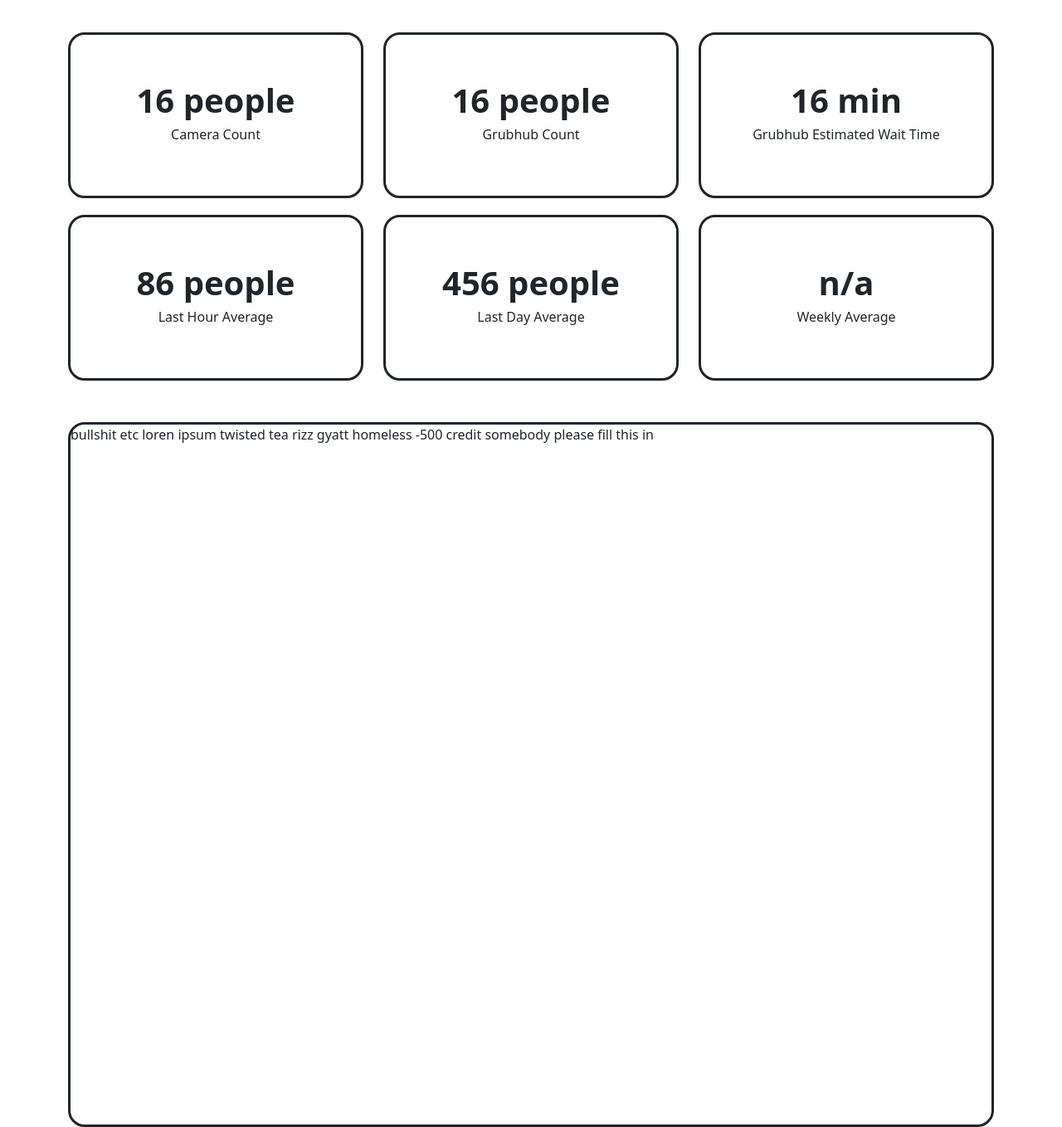
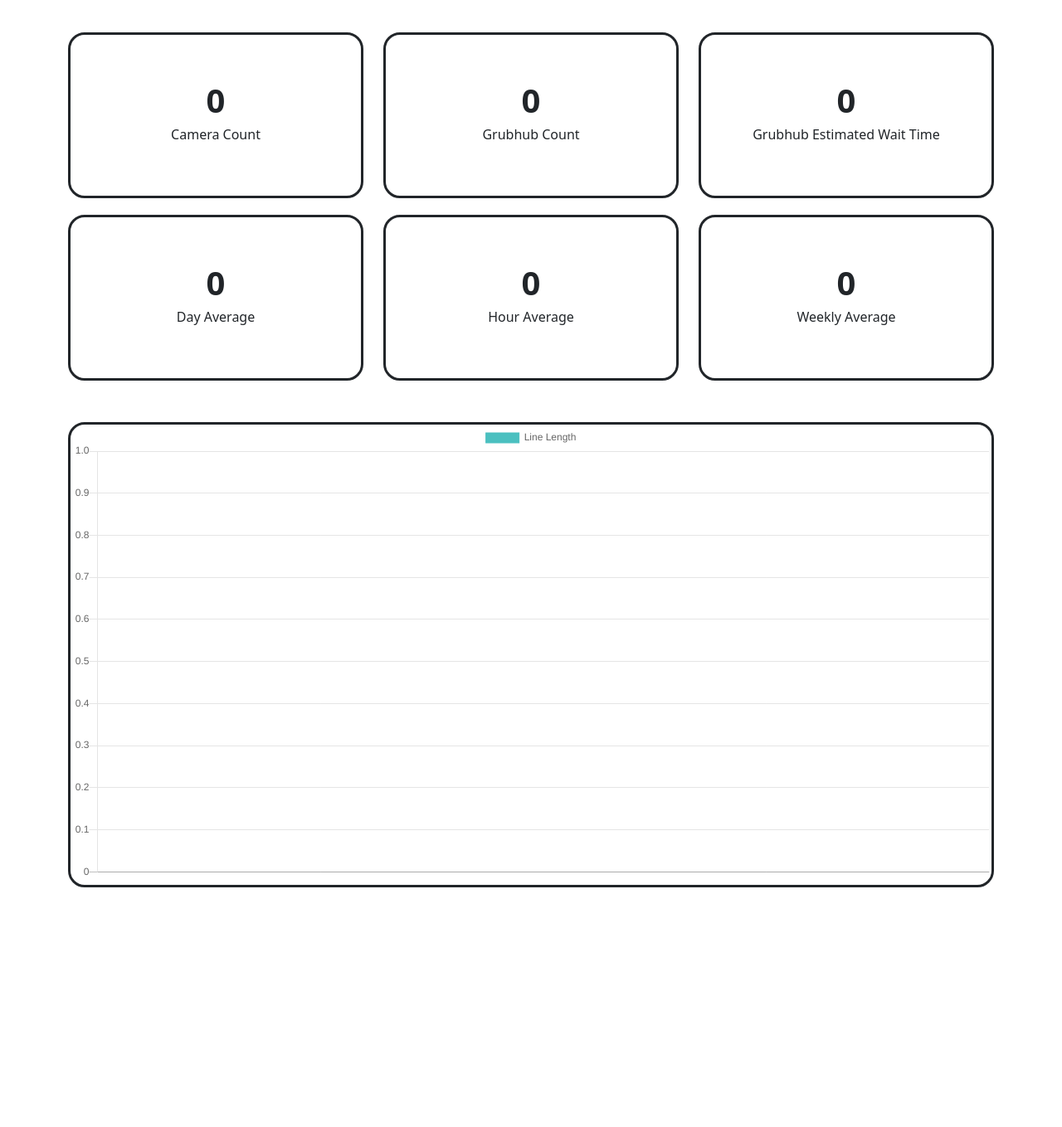
Before and after one commit to PrestonXPitzer/vt-hacks-24, a Flask app: template app/templates/beta.html in a window 1280 px wide. Shown: the part 511-1870 px from the top of the page at 83% size. After the commit the page ends 1581 px from the top, so only its background shows below. Run offline with Flask 3, Linux system fonts and the light colour scheme; the template is opened without the code that fills it, so the values that code supplies are empty; some libraries are stand-ins or nearby versions.

Commit message:
new website switch

```diff
--- a/app/app.py
+++ b/app/app.py
@@ -18,7 +18,7 @@ app = Flask(__name__)
 
 @app.route('/')
 def index():
-    return render_template('index.html')
+    return render_template('beta.html')
 
 @app.route('/video_feed')
 def video_feed():
--- a/app/static/styles/styles.css
+++ b/app/static/styles/styles.css
@@ -38,9 +38,25 @@ img {
     margin-bottom: 10px;
 }
 
-.about {
+.chart {
     margin-top: 40px;
     border: solid;
-    height: 850px;
     border-radius: 20px;
 }
+
+.about {
+    border: solid;
+    border-radius: 20px;
+    height: 200px;
+}
+
+.gif {
+    border: solid;
+    border-radius: 20px;
+    height: 20px
+}
+#lineLengthChart {
+    width: 100% !important;
+    height: 100% !important;
+    border-radius: 15px; /* Adjust the value as needed */
+}
--- a/app/templates/beta.html
+++ b/app/templates/beta.html
@@ -28,12 +28,14 @@
             </div>
             <div class="col">
                 <div class="bigstats bg-body-tertiary">
-                    <h1 style="font-weight: bold;">16 people</h1>
+                    <h1 style="font-weight: bold;">
+                        <div id="total-line">0</div>
+                    </h1>
                     <h6>Total Line Count</h6>
                 </div>
                 <div class="bigstats bg-body-tertiary">
-                    <h1 style="font-weight: bold;">40 min</h1>
-                    <h4 style="color: red;">▲ increasing</h4>
+                    <h1 style="font-weight: bold;"><div id="total-wait">0 min</div></h1>
+                    <h4><div id="trend">▲ increasing</div></h4>
                     <h6>Total Estimated Wait Time</h6>
                 </div>
             </div>
@@ -41,19 +43,19 @@
         <div class="row">
             <div class="col">
                 <div class="auxstats">
-                    <h1 style="font-weight: bold;">16 people</h1>
+                    <h1 style="font-weight: bold;"><div id="camera-line">0</div></h1>
                     <h6>Camera Count</h6>
                 </div>
             </div>
             <div class="col">
                 <div class="auxstats">
-                    <h1 style="font-weight: bold;">16 people</h1>
+                    <h1 style="font-weight: bold;"><div id="grub-line">0</div></h1>
                     <h6>Grubhub Count</h6>
                 </div>
             </div>
             <div class="col">
                 <div class="auxstats">
-                    <h1 style="font-weight: bold;">16 min</h1>
+                    <h1 style="font-weight: bold;"><div id="grub-wait">0</div></h1>
                     <h6>Grubhub Estimated Wait Time</h6>
                 </div>
             </div>
@@ -61,50 +63,68 @@
         <div class="row">
             <div class="col">
                 <div class="auxstats">
-                    <h1 style="font-weight: bold;">86 people</h1>
-                    <h6>Last Hour Average</h6>
+                    <h1 style="font-weight: bold;"><div id="day-avg">0</div></h1>
+                    <h6>Day Average</h6>
                 </div>
             </div>
             <div class="col">
                 <div class="auxstats">
-                    <h1 style="font-weight: bold;">456 people</h1>
-                    <h6>Last Day Average</h6>
+                    <h1 style="font-weight: bold;"><div id="hour-avg">0</div></h1>
+                    <h6>Hour Average</h6>
                 </div>
             </div>
             <div class="col">
                 <div class="auxstats">
-                    <h1 style="font-weight: bold;">n/a</h1>
+                    <h1 style="font-weight: bold;"><div id="week-avg">0</div></h1>
                     <h6>Weekly Average</h6>
                 </div>
             </div>
         </div>
         <div class="row">
             <div class="col">
-                <div class="about">
-                    bullshit etc loren ipsum twisted tea rizz gyatt homeless -500 credit somebody please fill this in
+                <div class="chart">
+                    <button id="toggleMode" style="display: none;">Switch to Hourly View</button>
+                    <canvas id="lineLengthChart"></canvas>
                 </div>
 
             </div>
         </div>
+        <div class="row">
+            <div class="col">
+                <div>
+                </div>
+            </div>
+            <div class="col">
+                <div>
+                </div>
+            </div>
+        </div>
     </div>
 
+    <script>
+        function update() {
+            fetch('/computed-data')
+                .then(response => response.json())
+                .then(data => {
+                    console.log(data)
+                    document.getElementById("camera-line").innerHTML = String(data.lineLength);
+                    document.getElementById("hour-avg").innerHTML = String(data.hourlyAverage);
+                    document.getElementById("day-avg").innerHTML = String(data.dailyAverage);
+                    document.getElementById("week-avg").innerHTML = String(data.weeklyAverage);
+                    document.getElementById("grub-line").innerHTML = String(4);
+                    document.getElementById("grub-wait").innerHTML = String(Math.round((4*40) / 60));
+                    document.getElementById("total-wait").innerHTML = String(Math.round(((data.lineLength + data.grubHub) * 40) / 60));
+                    document.getElementById("total-line").innerHTML = String(data.lineLength + data.grubHub);
 
-
-
-
-
-
-
-
-
-
-
-
-
-
-
-
-
+                    if(data.isIncreasing) {
+                        document.getElementById("trend").innerHTML = "▲ increasing"
+                    } else {
+                        document.getElementById("trend").innerHTML = "▼ decreasing"
+                    }
+                })
+        }
+        setInterval(update, 5000); // Update every 5 seconds
+    </script>
 
     <script type="javascript" src="https://cdn.jsdelivr.net/npm/moment@2.29.1/moment.min.js"></script>
     <script type="javascript" src="https://cdn.jsdelivr.net/npm/chartjs-adapter-moment@1.0.0"></script>
@@ -191,7 +211,7 @@
                     document.getElementById("line-length").innerHTML = data.lineLength;
                     //DEBUG, use random data
                     //use a sin wave + noise
-                    data = { lineLength: 10 + Math.sin(now.getTime() / 1000) + Math.random() * 2 };
+                    //data = {lineLength: 10 + Math.sin(now.getTime() / 1000) + Math.random() * 2};
                     //use the second as the x-axis cast as a string
                     lineLengthData.push({ x: stamp, y: data.lineLength });
 
@@ -222,8 +242,6 @@
 
 
     </script>
-
-
 </body>
 
 </html>
```
Also changed, not shown: app/rpi.gif (renamed from Hackathon Assembly.gif), 1 other file.
